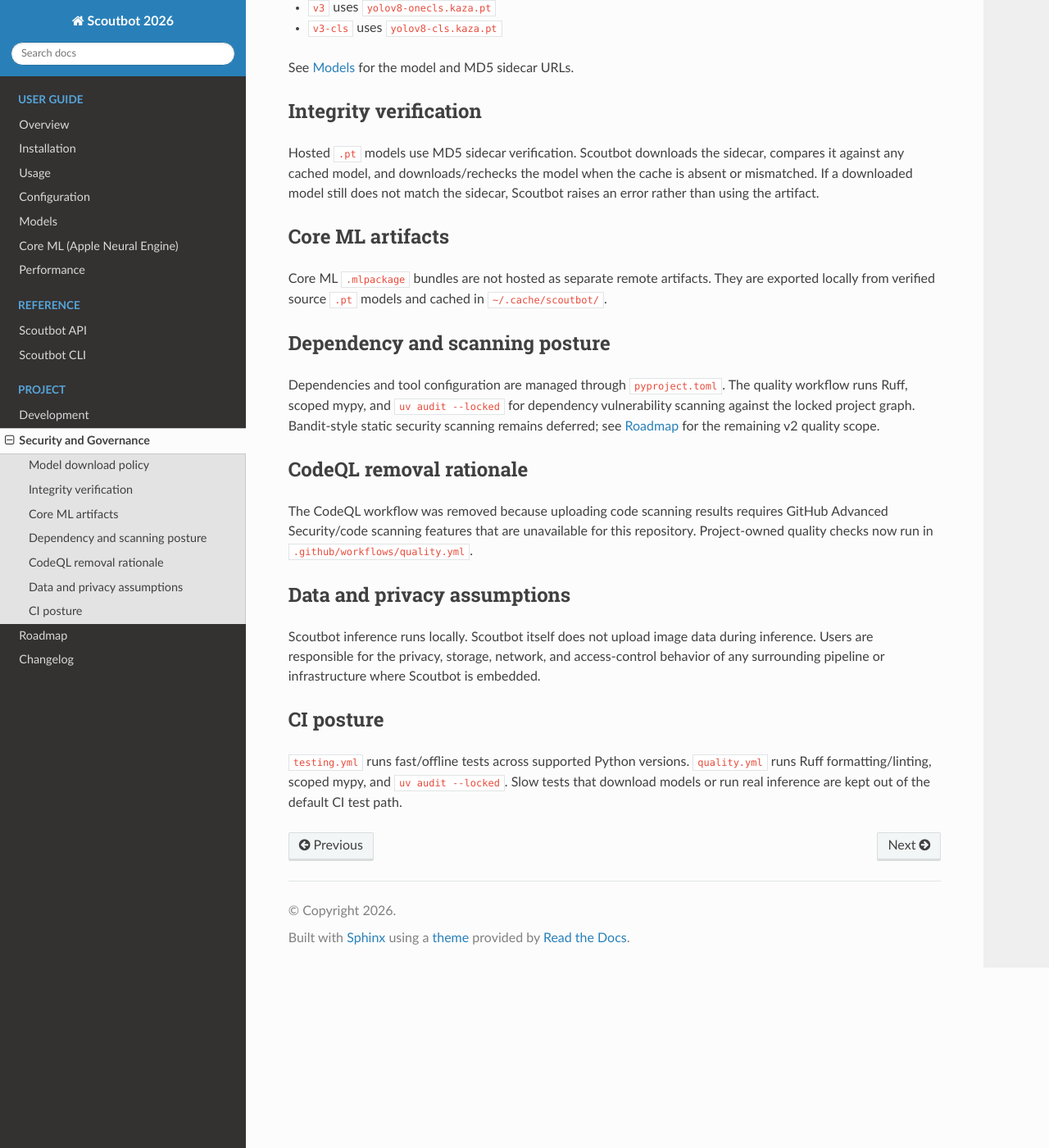
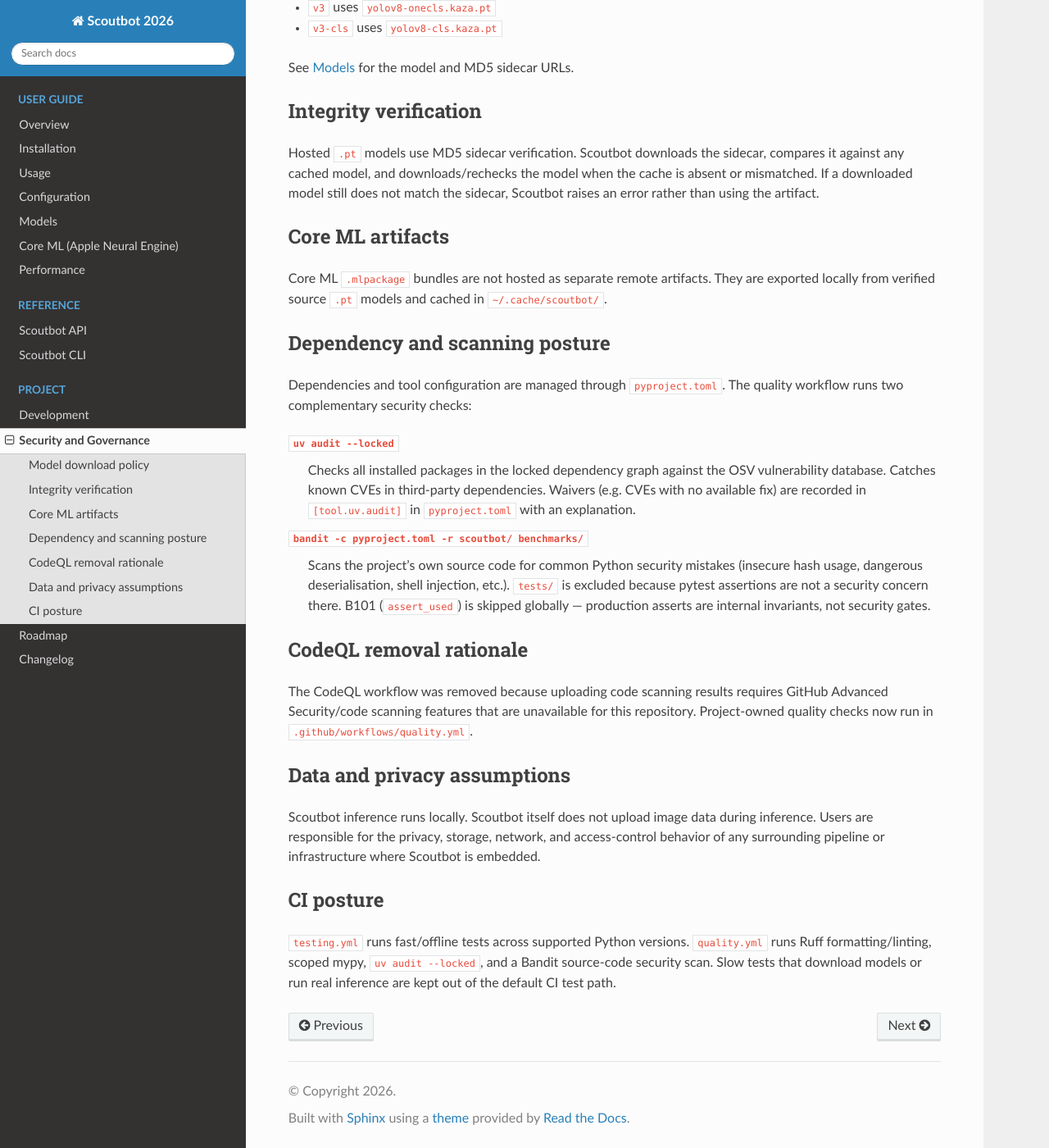
Before and after one commit to SurveyTools/scoutbot-two, a Sphinx documentation site: the page built from docs/security.rst, in a window 1280 px wide and 1400 px high, scrolled down 364 px. Shown: the whole window at 82% size. Built offline with Sphinx 7.4.7 and the Read the Docs theme 3.1.0, drawn with Linux system fonts in a browser that asks for light colours; formulas are drawn with MathJax 3.

Commit message:
Document bandit source-code security gate. Fix dupe issue in pyproject --extra all.

```diff
--- a/CHANGELOG.rst
+++ b/CHANGELOG.rst
@@ -5,6 +5,10 @@ Changelog
 Unreleased
 ----------
 
+* Added Bandit source-code security scanning to the quality workflow (``bandit -c pyproject.toml
+  -r scoutbot/ benchmarks/``). B101 (assert-used) is skipped; ``tests/`` is excluded. Fixed
+  ``hashlib.md5()`` → ``hashlib.md5(usedforsecurity=False)`` to reflect its use as a file
+  integrity check rather than a cryptographic hash.
 * Added ``uv audit --locked`` to the quality workflow as a required dependency-scanning gate.
   Upgraded ``idna`` 3.13 → 3.18 to resolve GHSA-65pc-fj4g-8rjx / PYSEC-2026-215. Added
   ``ignore-until-fixed`` in ``[tool.uv.audit]`` for GHSA-rrmf-rvhw-rf47 (``torch`` CVE,
--- a/docs/roadmap.rst
+++ b/docs/roadmap.rst
@@ -119,8 +119,8 @@ Quality workflow -- v2 scope
    ``[[tool.mypy.overrides]]`` per library; revisit ``ignore_missing_imports = true``
 3. Ruff rule expansion -- enable ``UP`` (restores deferred pyupgrade behaviour),
    ``B``, ``C4``, ``SIM`` one group per PR
-4. Security / dependency scanning -- ``uv audit --locked`` on ``uv.lock`` (done;
-   ``pip-audit`` is not used). ``bandit`` remains deferred.
+4. Security / dependency scanning -- ``uv audit --locked`` for dependencies and
+   ``bandit`` for source-code scanning, both in ``quality.yml`` (done).
 5. macOS CI runner for Core ML path (expensive; consider self-hosted M-series)
 
 The quality work and the dependency currency policy above should stay aligned so breaking
--- a/docs/security.rst
+++ b/docs/security.rst
@@ -33,9 +33,18 @@ Dependency and scanning posture
 -------------------------------
 
 Dependencies and tool configuration are managed through ``pyproject.toml``. The quality workflow
-runs Ruff, scoped mypy, and ``uv audit --locked`` for dependency vulnerability scanning against
-the locked project graph. Bandit-style static security scanning remains deferred; see
-:doc:`roadmap` for the remaining v2 quality scope.
+runs two complementary security checks:
+
+``uv audit --locked``
+   Checks all installed packages in the locked dependency graph against the OSV vulnerability
+   database. Catches known CVEs in third-party dependencies. Waivers (e.g. CVEs with no
+   available fix) are recorded in ``[tool.uv.audit]`` in ``pyproject.toml`` with an explanation.
+
+``bandit -c pyproject.toml -r scoutbot/ benchmarks/``
+   Scans the project's own source code for common Python security mistakes (insecure hash
+   usage, dangerous deserialisation, shell injection, etc.). ``tests/`` is excluded because
+   pytest assertions are not a security concern there. B101 (``assert_used``) is skipped
+   globally — production asserts are internal invariants, not security gates.
 
 CodeQL removal rationale
 ------------------------
@@ -55,5 +64,6 @@ CI posture
 ----------
 
 ``testing.yml`` runs fast/offline tests across supported Python versions. ``quality.yml`` runs
-Ruff formatting/linting, scoped mypy, and ``uv audit --locked``. Slow tests that download models
-or run real inference are kept out of the default CI test path.
+Ruff formatting/linting, scoped mypy, ``uv audit --locked``, and a Bandit source-code security
+scan. Slow tests that download models or run real inference are kept out of the default CI test
+path.
```
Also changed, not shown: CONTRIBUTING.md (+3 -1 lines), docs/development.rst (+22 -4 lines), pyproject.toml (+5 -7 lines).
